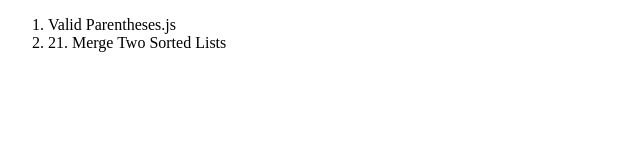
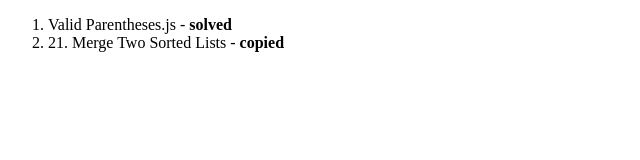
Before and after one commit to nicksolony/leetcode, a plain HTML site: page index.html in a window 1280 px wide. Shown: the whole page, without its empty margins (0-640 px from the left). Drawn offline with Linux system fonts and the light colour scheme.

Commit message:
updated index.html with status

```diff
--- a/index.html
+++ b/index.html
@@ -9,10 +9,10 @@
 <body>
   <ol>
     <li>
-      Valid Parentheses.js
-    </li>
+      Valid Parentheses.js  - <strong>solved</strong>
+     </li>
     <li>
-      21. Merge Two Sorted Lists
+      21. Merge Two Sorted Lists - <strong>copied</strong>
     </li>
   </ol>
   <script src="Valid Parentheses.js"></script>
```
